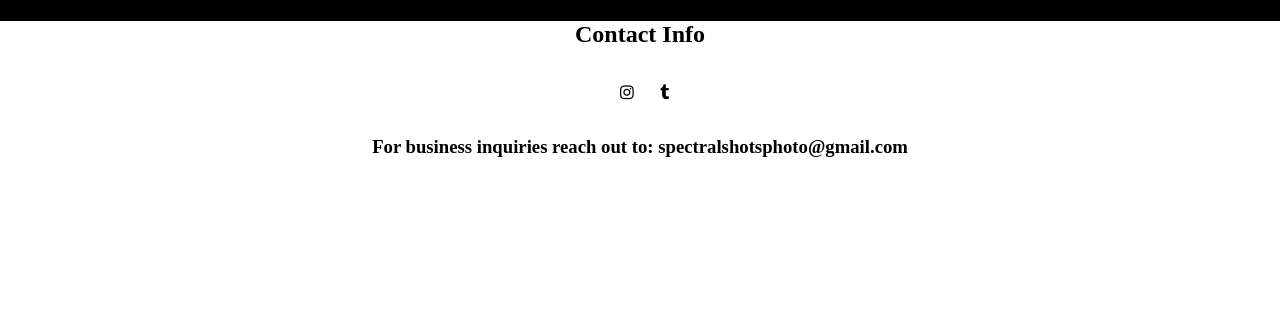
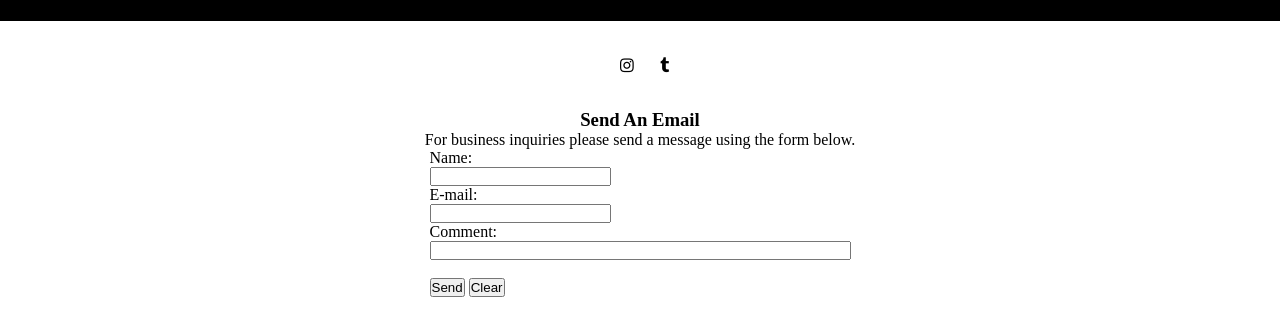
Before and after one commit to jamiegist/spectral-shots, a plain HTML site: page contact.html in a window 1280 px wide. Shown: the part 58-394 px from the top of the page. Drawn offline with Linux system fonts and the light colour scheme.

Commit message:
reverted contact changes

```diff
--- a/contact.html
+++ b/contact.html
@@ -17,15 +17,23 @@
     </nav>
 </header>
 <body>
-
+      <div class="social-links">
+        <a target="_blank" class="fa fa-instagram" href="https://instagram.com/spectral.shots"></a>
+        <a target="_blank" class="fa fa-tumblr" href="https://tumblr.com/spectral-shots"></a>
+    </div>
     <div class="contact-container">
-        <h2>Contact Info</h2>
-        <div class="social-links">
-            <a target="_blank" class="fa fa-instagram" href="https://instagram.com/spectral.shots"></a>
-            <a target="_blank" class="fa fa-tumblr" href="https://tumblr.com/spectral-shots"></a>
-        </div>
-        <h3>For business inquiries reach out to: spectralshotsphoto@gmail.com</h3>
-
+        <h3>Send An Email</h3>
+        <p>For business inquiries please send a message using the form below.</p>
+        <form action="mailto:spectralshotsphoto@gmail.com" method="post" enctype="text/plain">
+            Name:<br>
+            <input type="text" name="name"><br>
+            E-mail:<br>
+            <input type="text" name="mail"><br>
+            Comment:<br>
+            <input type="text" name="comment" size="50"><br><br>
+            <input type="submit" value="Send">
+            <input type="reset" value="Clear">
+        </form>
     </div>
 </body>
 </html>
```
